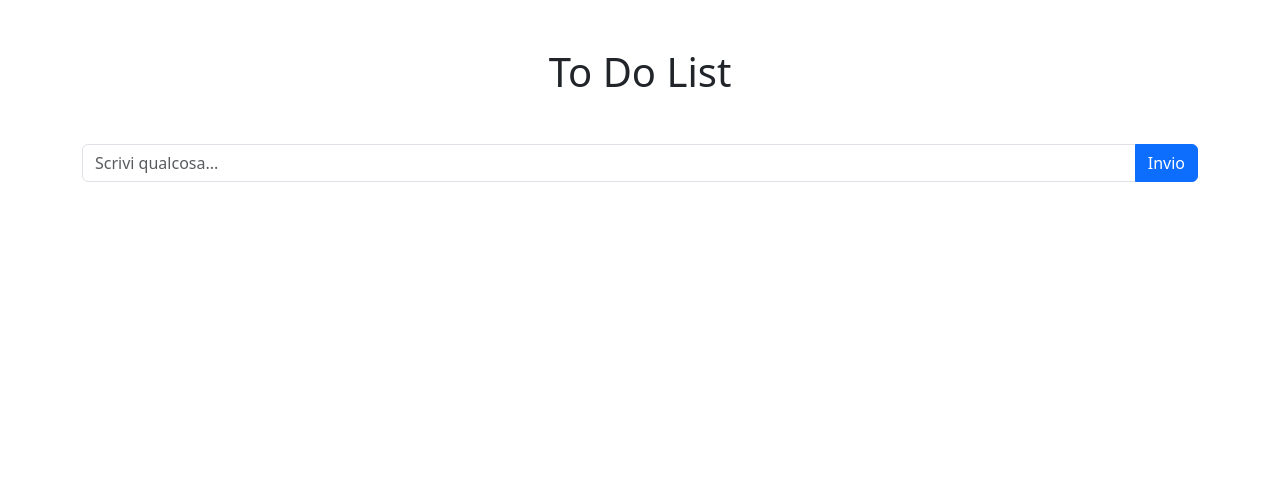
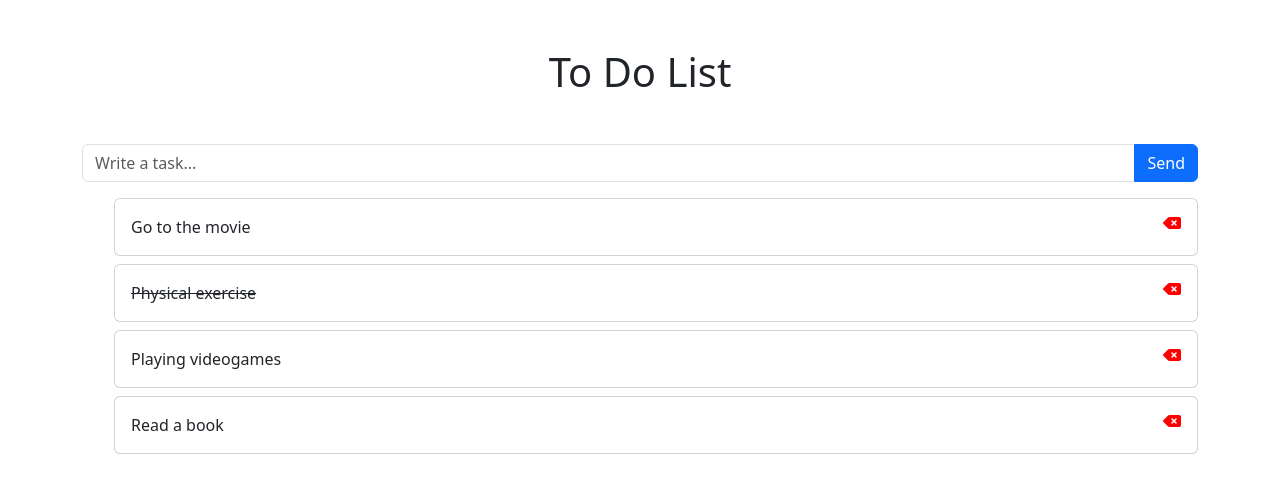
Before and after one commit to danielecarpentiero/vue-todolist, a plain HTML site: page index.html in a window 1280 px wide. Drawn offline with nearby package versions, Linux system fonts and the light colour scheme.

Commit message:
feat milestone 2

```diff
--- a/index.html
+++ b/index.html
@@ -33,18 +33,33 @@
             <input
               type="text"
               class="form-control"
-              placeholder="Scrivi qualcosa..."
+              placeholder="Write a task..."
             />
             <button class="btn btn-primary" type="button" id="button-addon2">
-              Invio
+              Send
             </button>
           </div>
-          <div class="col col-md-6">
-            <div class="row">
-              <ul>
-                <li></li>
-              </ul>
-            </div>
+          <ul v-if="tasks.length > 0">
+            <li v-for="(task, index) in tasks">
+              <div class="card mt-2 mb-2">
+                <div class="card-body d-flex justify-content-between">
+                  <span :class="{ 'completed': !task.done }"
+                    >{{ task.text }}</span
+                  >
+                  <i
+                    class="fa-solid fa-delete-left"
+                    @click="deleteTask(index)"
+                  ></i>
+                </div>
+              </div>
+            </li>
+          </ul>
+          <div
+            class="alert alert-success"
+            role="alert"
+            v-if="tasks.length === 0"
+          >
+            Your list is empty. Enjoy your day!
           </div>
         </div>
       </main>
--- a/main.mjs
+++ b/main.mjs
@@ -2,6 +2,18 @@ const { createApp } = Vue;
 
 createApp({
   data() {
-    return {};
+    return {
+      tasks: [
+        { text: "Go to the movie", done: true },
+        { text: "Physical exercise", done: false },
+        { text: "Playing videogames", done: true },
+        { text: "Read a book", done: true },
+      ],
+    };
+  },
+  methods: {
+    deleteTask(index) {
+      this.tasks.splice(index, 1);
+    },
   },
 }).mount("#app");
--- a/style.css
+++ b/style.css
@@ -1,3 +1,15 @@
 * {
   list-style-type: none;
 }
+
+main ul li {
+  border-color: grey;
+}
+
+.completed {
+  text-decoration: line-through;
+}
+
+.fa-solid.fa-delete-left {
+  color: red;
+}
```
